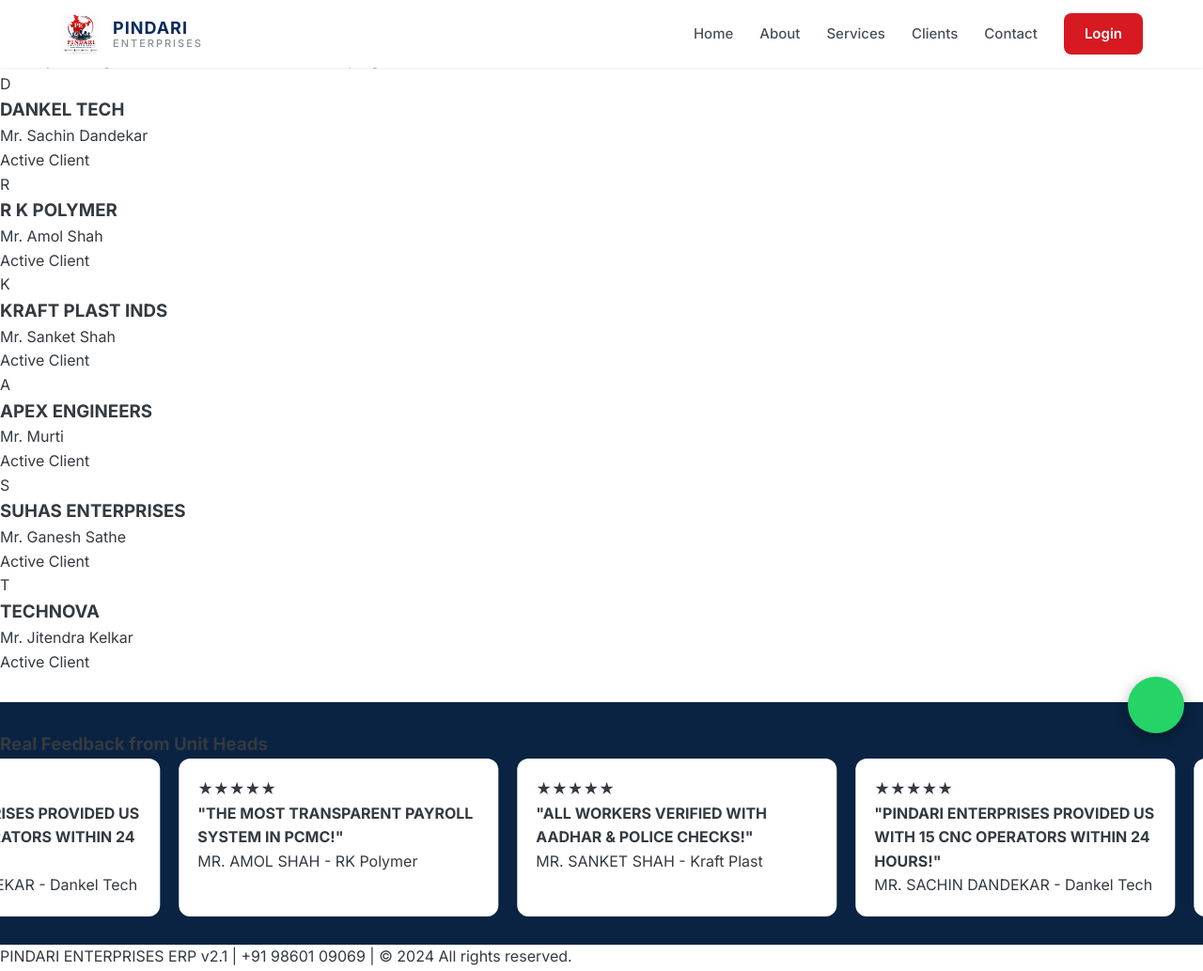
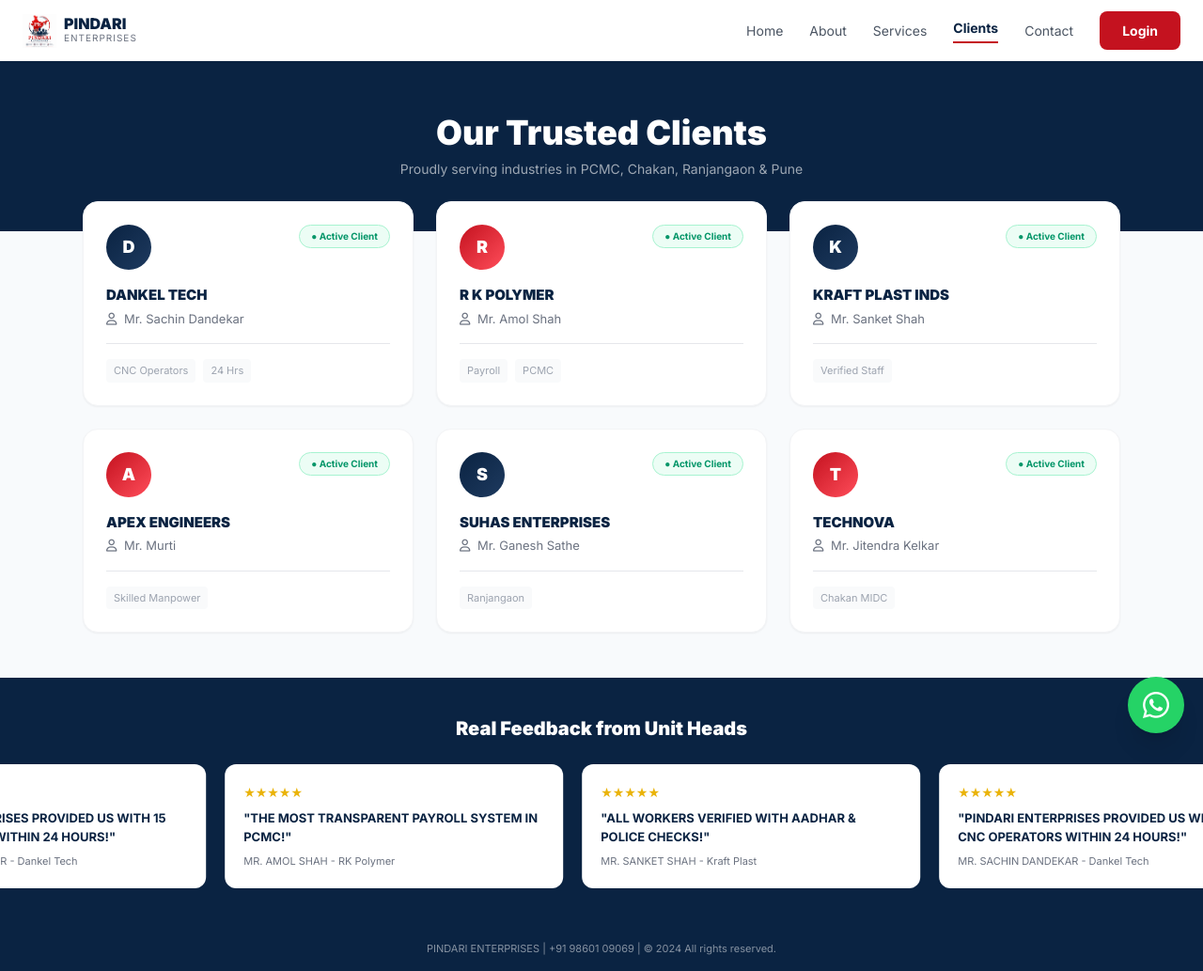
Before and after one commit to ceoajtutorials-cmd/pindari-erp-portal, a PHP site: page /pindari-enterprises/public/clients.php in a window 1280 px wide. Shown: the whole page at 94% size. Run offline with PHP 8.4, Linux system fonts and the light colour scheme; some libraries are stand-ins or nearby versions.

Commit message:
Enhance clients.php with HTML and styling
Added HTML structure and styling for the clients page, including a navbar, client cards, and real feedback section.

```diff
--- a/public/clients.php
+++ b/public/clients.php
@@ -1,54 +1,129 @@
-<?php require_once __DIR__.'/../config/config.php'; include __DIR__.'/../includes/header.php';?>
+<!DOCTYPE html>
+<html lang="en">
+<head>
+<meta charset="UTF-8">
+<meta name="viewport" content="width=device-width, initial-scale=1.0">
+<title>Our Clients - Pindari Enterprises</title>
+<script src="https://cdn.tailwindcss.com"></script>
+<link rel="stylesheet" href="https://cdnjs.cloudflare.com/ajax/libs/font-awesome/6.4.0/css/all.min.css">
+<link href="https://fonts.googleapis.com/css2?family=Inter:wght@400;600;700;900&display=swap" rel="stylesheet">
+<style>
+body{font-family:'Inter',sans-serif;background:#f8fafc}
+.card{transition:all.3s}
+.card:hover{transform:translateY(-6px);box-shadow:0 12px 24px rgba(0,0,0,.12)}
+.marquee-track{display:flex;animation:scroll 30s linear infinite}
+@keyframes scroll{0%{transform:translateX(0)}100%{transform:translateX(-50%)}}
+</style>
+</head>
+<body>
 
-<div class="p-8 max-w-7xl mx-auto">
-<h1 class="text-[28px] font-black text-[#0a2342] text-center">Our Trusted Clients</h1>
-<p class="text-center text-gray-500 text-[13px] mt-1">Proudly serving industries in PCMC, Chakan, Ranjangaon</p>
+<!-- NAVBAR -->
+<nav class="bg-white shadow-sm sticky top-0 z-50">
+<div class="max-w-7xl mx-auto px-6 py-3 flex justify-between items-center">
+<div class="flex items-center gap-2">
+<img src="public/assets/logo.png" class="h-9" onerror="this.style.display='none'">
+<div><p class="font-black text-[#0a2342] leading-none">PINDARI</p><p class="text-[10px] tracking-widest text-gray-500">ENTERPRISES</p></div>
+</div>
+<div class="flex gap-7 text-[14px] font-medium items-center text-gray-600">
+<a href="/" class="hover:text-[#0a2342]">Home</a>
+<a href="/about.php" class="hover:text-[#0a2342]">About</a>
+<a href="/services.php" class="hover:text-[#0a2342]">Services</a>
+<a href="/clients.php" class="text-[#0a2342] font-bold border-b-2 border-[#c4121f] pb-1">Clients</a>
+<a href="/contact.php" class="hover:text-[#0a2342]">Contact</a>
+<a href="/app/login.php" class="bg-[#c4121f] text-white px-6 py-2.5 rounded-lg font-bold">Login</a>
+</div>
+</div>
+</nav>
 
-<div class="grid grid-cols-1 md:grid-cols-3 gap-6 mt-8">
-
-<div class="bg-white p-6 rounded-xl shadow border text-center">
-<div class="w-12 h-12 bg-[#0a2342] text-white rounded-full flex items-center justify-center font-black mx-auto">D</div>
-<h3 class="font-black text-[#0a2342] mt-3">DANKEL TECH</h3>
-<p class="text-[12px] text-gray-500">Mr. Sachin Dandekar</p>
-<span class="text-[10px] bg-emerald-100 text-emerald-700 px-2 py-1 rounded-full mt-2 inline-block">Active Client</span>
+<!-- HEADER -->
+<div class="bg-[#0a2342] text-white py-14 text-center">
+<h1 class="text-4xl font-black">Our Trusted Clients</h1>
+<p class="text-white/60 mt-2 text-[14px]">Proudly serving industries in PCMC, Chakan, Ranjangaon & Pune</p>
 </div>
 
-<div class="bg-white p-6 rounded-xl shadow border text-center">
-<div class="w-12 h-12 bg-[#c4121f] text-white rounded-full flex items-center justify-center font-black mx-auto">R</div>
-<h3 class="font-black text-[#0a2342] mt-3">R K POLYMER</h3>
-<p class="text-[12px] text-gray-500">Mr. Amol Shah</p>
-<span class="text-[10px] bg-emerald-100 text-emerald-700 px-2 py-1 rounded-full mt-2 inline-block">Active Client</span>
+<!-- CLIENTS GRID -->
+<div class="max-w-6xl mx-auto px-6 -mt-8">
+<div class="grid grid-cols-1 md:grid-cols-3 gap-6">
+
+<div class="card bg-white rounded-2xl p-6 shadow-sm border border-gray-100">
+<div class="flex justify-between items-start">
+<div class="w-12 h-12 rounded-full bg-gradient-to-br from-[#0a2342] to-[#1e3a5f] text-white flex items-center justify-center font-black text-lg">D</div>
+<span class="text-[10px] bg-emerald-50 text-emerald-600 border border-emerald-200 px-3 py-1 rounded-full font-bold">● Active Client</span>
+</div>
+<h3 class="font-black text-[15px] text-[#0a2342] mt-4">DANKEL TECH</h3>
+<p class="text-[13px] text-gray-500 mt-1"><i class="fa-regular fa-user mr-1"></i> Mr. Sachin Dandekar</p>
+<div class="mt-4 pt-4 border-t text-[11px] text-gray-400 flex gap-2"><span class="bg-gray-50 px-2 py-1 rounded">CNC Operators</span><span class="bg-gray-50 px-2 py-1 rounded">24 Hrs</span></div>
 </div>
 
-<div class="bg-white p-6 rounded-xl shadow border text-center">
-<div class="w-12 h-12 bg-[#0a2342] text-white rounded-full flex items-center justify-center font-black mx-auto">K</div>
-<h3 class="font-black text-[#0a2342] mt-3">KRAFT PLAST INDS</h3>
-<p class="text-[12px] text-gray-500">Mr. Sanket Shah</p>
-<span class="text-[10px] bg-emerald-100 text-emerald-700 px-2 py-1 rounded-full mt-2 inline-block">Active Client</span>
+<div class="card bg-white rounded-2xl p-6 shadow-sm border border-gray-100">
+<div class="flex justify-between items-start">
+<div class="w-12 h-12 rounded-full bg-gradient-to-br from-[#c4121f] to-[#ff4d5a] text-white flex items-center justify-center font-black text-lg">R</div>
+<span class="text-[10px] bg-emerald-50 text-emerald-600 border border-emerald-200 px-3 py-1 rounded-full font-bold">● Active Client</span>
+</div>
+<h3 class="font-black text-[15px] text-[#0a2342] mt-4">R K POLYMER</h3>
+<p class="text-[13px] text-gray-500 mt-1"><i class="fa-regular fa-user mr-1"></i> Mr. Amol Shah</p>
+<div class="mt-4 pt-4 border-t text-[11px] text-gray-400 flex gap-2"><span class="bg-gray-50 px-2 py-1 rounded">Payroll</span><span class="bg-gray-50 px-2 py-1 rounded">PCMC</span></div>
 </div>
 
-<div class="bg-white p-6 rounded-xl shadow border text-center">
-<div class="w-12 h-12 bg-[#c4121f] text-white rounded-full flex items-center justify-center font-black mx-auto">A</div>
-<h3 class="font-black text-[#0a2342] mt-3">APEX ENGINEERS</h3>
-<p class="text-[12px] text-gray-500">Mr. Murti</p>
-<span class="text-[10px] bg-emerald-100 text-emerald-700 px-2 py-1 rounded-full mt-2 inline-block">Active Client</span>
+<div class="card bg-white rounded-2xl p-6 shadow-sm border border-gray-100">
+<div class="flex justify-between items-start">
+<div class="w-12 h-12 rounded-full bg-gradient-to-br from-[#0a2342] to-[#1e3a5f] text-white flex items-center justify-center font-black text-lg">K</div>
+<span class="text-[10px] bg-emerald-50 text-emerald-600 border border-emerald-200 px-3 py-1 rounded-full font-bold">● Active Client</span>
+</div>
+<h3 class="font-black text-[15px] text-[#0a2342] mt-4">KRAFT PLAST INDS</h3>
+<p class="text-[13px] text-gray-500 mt-1"><i class="fa-regular fa-user mr-1"></i> Mr. Sanket Shah</p>
+<div class="mt-4 pt-4 border-t text-[11px] text-gray-400 flex gap-2"><span class="bg-gray-50 px-2 py-1 rounded">Verified Staff</span></div>
 </div>
 
-<div class="bg-white p-6 rounded-xl shadow border text-center">
-<div class="w-12 h-12 bg-[#0a2342] text-white rounded-full flex items-center justify-center font-black mx-auto">S</div>
-<h3 class="font-black text-[#0a2342] mt-3">SUHAS ENTERPRISES</h3>
-<p class="text-[12px] text-gray-500">Mr. Ganesh Sathe</p>
-<span class="text-[10px] bg-emerald-100 text-emerald-700 px-2 py-1 rounded-full mt-2 inline-block">Active Client</span>
+<div class="card bg-white rounded-2xl p-6 shadow-sm border border-gray-100">
+<div class="flex justify-between items-start">
+<div class="w-12 h-12 rounded-full bg-gradient-to-br from-[#c4121f] to-[#ff4d5a] text-white flex items-center justify-center font-black text-lg">A</div>
+<span class="text-[10px] bg-emerald-50 text-emerald-600 border border-emerald-200 px-3 py-1 rounded-full font-bold">● Active Client</span>
+</div>
+<h3 class="font-black text-[15px] text-[#0a2342] mt-4">APEX ENGINEERS</h3>
+<p class="text-[13px] text-gray-500 mt-1"><i class="fa-regular fa-user mr-1"></i> Mr. Murti</p>
+<div class="mt-4 pt-4 border-t text-[11px] text-gray-400 flex gap-2"><span class="bg-gray-50 px-2 py-1 rounded">Skilled Manpower</span></div>
 </div>
 
-<div class="bg-white p-6 rounded-xl shadow border text-center">
-<div class="w-12 h-12 bg-[#c4121f] text-white rounded-full flex items-center justify-center font-black mx-auto">T</div>
-<h3 class="font-black text-[#0a2342] mt-3">TECHNOVA</h3>
-<p class="text-[12px] text-gray-500">Mr. Jitendra Kelkar</p>
-<span class="text-[10px] bg-emerald-100 text-emerald-700 px-2 py-1 rounded-full mt-2 inline-block">Active Client</span>
+<div class="card bg-white rounded-2xl p-6 shadow-sm border border-gray-100">
+<div class="flex justify-between items-start">
+<div class="w-12 h-12 rounded-full bg-gradient-to-br from-[#0a2342] to-[#1e3a5f] text-white flex items-center justify-center font-black text-lg">S</div>
+<span class="text-[10px] bg-emerald-50 text-emerald-600 border border-emerald-200 px-3 py-1 rounded-full font-bold">● Active Client</span>
+</div>
+<h3 class="font-black text-[15px] text-[#0a2342] mt-4">SUHAS ENTERPRISES</h3>
+<p class="text-[13px] text-gray-500 mt-1"><i class="fa-regular fa-user mr-1"></i> Mr. Ganesh Sathe</p>
+<div class="mt-4 pt-4 border-t text-[11px] text-gray-400 flex gap-2"><span class="bg-gray-50 px-2 py-1 rounded">Ranjangaon</span></div>
+</div>
+
+<div class="card bg-white rounded-2xl p-6 shadow-sm border border-gray-100">
+<div class="flex justify-between items-start">
+<div class="w-12 h-12 rounded-full bg-gradient-to-br from-[#c4121f] to-[#ff4d5a] text-white flex items-center justify-center font-black text-lg">T</div>
+<span class="text-[10px] bg-emerald-50 text-emerald-600 border border-emerald-200 px-3 py-1 rounded-full font-bold">● Active Client</span>
+</div>
+<h3 class="font-black text-[15px] text-[#0a2342] mt-4">TECHNOVA</h3>
+<p class="text-[13px] text-gray-500 mt-1"><i class="fa-regular fa-user mr-1"></i> Mr. Jitendra Kelkar</p>
+<div class="mt-4 pt-4 border-t text-[11px] text-gray-400 flex gap-2"><span class="bg-gray-50 px-2 py-1 rounded">Chakan MIDC</span></div>
 </div>
 
 </div>
 </div>
 
-<?php include __DIR__.'/../includes/footer.php';?>
+<!-- REAL FEEDBACK MOVING -->
+<div class="bg-[#0a2342] mt-12 py-10 overflow-hidden">
+<h3 class="text-center text-white font-black text-xl mb-6">Real Feedback from Unit Heads</h3>
+<div class="marquee-track">
+<div class="min-w-[360px] bg-white rounded-xl p-5 mr-5"><p class="text-yellow-500 text-sm">★★★★★</p><p class="font-bold text-[13px] mt-2 text-[#0a2342]">"PINDARI ENTERPRISES PROVIDED US WITH 15 CNC OPERATORS WITHIN 24 HOURS!"</p><p class="text-[11px] text-gray-500 mt-2">MR. SACHIN DANDEKAR - Dankel Tech</p></div>
+<div class="min-w-[360px] bg-white rounded-xl p-5 mr-5"><p class="text-yellow-500 text-sm">★★★★★</p><p class="font-bold text-[13px] mt-2 text-[#0a2342]">"THE MOST TRANSPARENT PAYROLL SYSTEM IN PCMC!"</p><p class="text-[11px] text-gray-500 mt-2">MR. AMOL SHAH - RK Polymer</p></div>
+<div class="min-w-[360px] bg-white rounded-xl p-5 mr-5"><p class="text-yellow-500 text-sm">★★★★★</p><p class="font-bold text-[13px] mt-2 text-[#0a2342]">"ALL WORKERS VERIFIED WITH AADHAR & POLICE CHECKS!"</p><p class="text-[11px] text-gray-500 mt-2">MR. SANKET SHAH - Kraft Plast</p></div>
+<div class="min-w-[360px] bg-white rounded-xl p-5 mr-5"><p class="text-yellow-500 text-sm">★★★★★</p><p class="font-bold text-[13px] mt-2 text-[#0a2342]">"PINDARI ENTERPRISES PROVIDED US WITH 15 CNC OPERATORS WITHIN 24 HOURS!"</p><p class="text-[11px] text-gray-500 mt-2">MR. SACHIN DANDEKAR - Dankel Tech</p></div>
+</div>
+</div>
+
+<!-- WHATSAPP -->
+<a href="https://wa.me/919860109069?text=Hello%20Pindari%20Enterprises" target="_blank" class="fixed bottom-5 right-5 bg-[#25D366] w-[60px] h-[60px] rounded-full flex items-center justify-center text-white text-[32px] shadow-xl z-50">
+<i class="fa-brands fa-whatsapp"></i>
+</a>
+
+<footer class="bg-[#0a2342] text-white/50 text-center py-4 text-[11px]">PINDARI ENTERPRISES | +91 98601 09069 | © 2024 All rights reserved.</footer>
+</body>
+</html>
```
